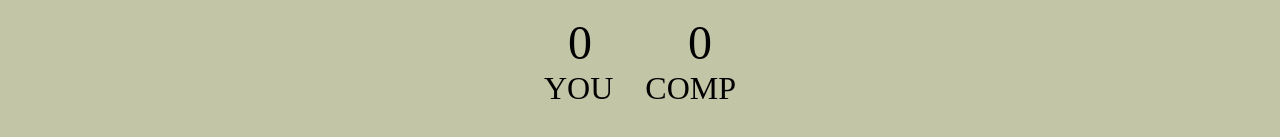
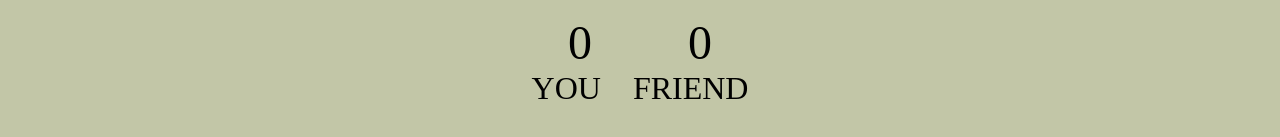
Before and after one commit to Atharvsurya/stone-paper-scissors, a plain HTML site: page index.html in a window 1280 px wide. Shown: the part 289-426 px from the top of the page. Drawn offline with Linux system fonts and the light colour scheme.

Commit message:
updated again

```diff
--- a/index.html
+++ b/index.html
@@ -27,7 +27,7 @@
     </div>
     <div class="name">
         <p>YOU</p>
-        <p>COMP</p>
+        <p>FRIEND</p>
     </div>
     <p class="result" id="result">
         Select choice to play
```
